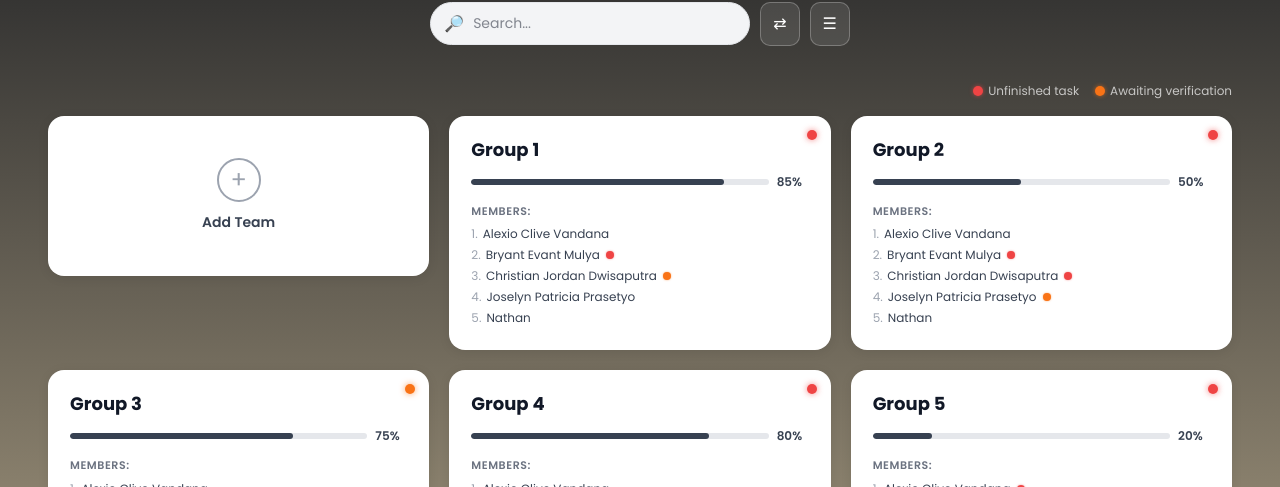
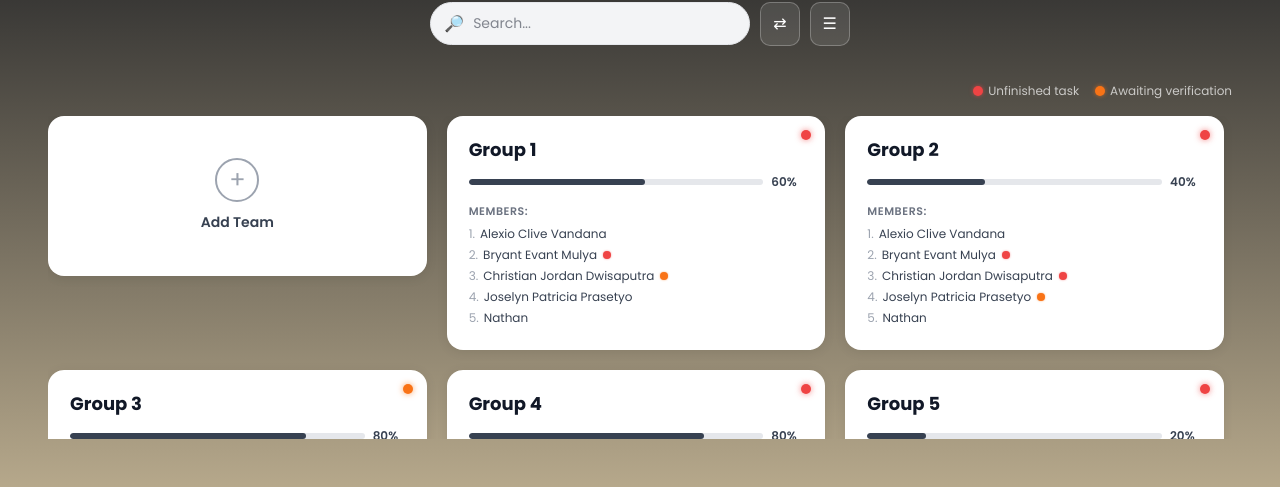
Before and after one commit to lagirebahan/Assignly-SoftwareEngineeringProject, a Next.js app in the folder my-app/: page /teams in a window 1280 px wide. Shown: the part 313-800 px from the top of the page. Built offline with nearby package versions, Linux system fonts and the light colour scheme.

Commit message:
addAPIroute
benerin structure, add api route

```diff
--- /dev/null
+++ b/my-app/app/api/teams/create/route.ts
@@ -0,0 +1,17 @@
+export async function POST(req: Request) {
+  const { name } = await req.json();
+
+  const newTeam = {
+    id: crypto.randomUUID(),
+    name,
+    progress: 0,
+    members: [
+      {
+        name: "You", // replace with logged-in user later
+        taskStatus: "unfinished",
+      },
+    ],
+  };
+
+  return Response.json(newTeam);
+}
--- /dev/null
+++ b/my-app/app/api/teams/join/route.ts
@@ -0,0 +1,23 @@
+export async function POST(req: Request) {
+  const { code } = await req.json();
+
+  // fake lookup
+  if (code !== "ABC-12345") {
+    return new Response("Invalid code", { status: 400 });
+  }
+
+  const team = {
+    id: "group5",
+    name: "Group 5",
+    progress: 20,
+    members: [
+      { name: "Alexio Clive Vandana", taskStatus: "unfinished" },
+      { name: "Bryant Evant Mulya", taskStatus: "unfinished" },
+      { name: "Christian Jordan Dwisaputra", taskStatus: "unfinished" },
+      { name: "Joselyn Patricia Prasetyo", taskStatus: "unverified" },
+      { name: "Nathan", taskStatus: "done" },
+    ],
+  };
+
+  return Response.json(team);
+}
--- a/my-app/app/globals.css
+++ b/my-app/app/globals.css
@@ -27,5 +27,5 @@ body {
 
 html, body {
   height: 100%;
-  overflow: hidden;
+  overflow: hidden; /*scroll lock*/
 }
--- a/my-app/app/page.tsx
+++ b/my-app/app/page.tsx
@@ -2,9 +2,6 @@ import Link from "next/link";
 export default function HomePage() {
   return (
     <div className="h-full bg-gradient-to-b from-[#2e2e2e] to-[#b6a88b] p-12 overflow-hidden flex flex-col">
-
-      {/* sementara title pagenya gini dulu, blm ada navbar */}
-      {/* <h1 className="text-white text-2xl mb-6 flex-shrink-0">Home Page</h1> */}
 
       <div className="grid grid-cols-[1fr_1.4fr] gap-8 flex-1 min-h-0">
 
--- a/my-app/app/teams/[teamId]/page.tsx
+++ b/my-app/app/teams/[teamId]/page.tsx
@@ -1,14 +1,18 @@
+import { main } from "framer-motion/client";
 import Link from "next/link";
 
 export default async function TeamDetail({ params }: { params: Promise<{ teamId: string }>;}) {
     const { teamId } = await params;
     return (
-        <div>
-            <h1>Team ID: {teamId}</h1>
+        // <div>
+        //     <h1>Team ID: {teamId}</h1>
 
-            <Link href={`/teams/${teamId}/tasks`}>Tasks</Link>
+        //     <Link href={`/teams/${teamId}/tasks`}>Tasks</Link>
 
-            <Link href={`/teams/${teamId}/verification`}>Verification</Link>
-        </div>
+        //     <Link href={`/teams/${teamId}/verification`}>Verification</Link>
+        // </div>
+        <main>
+
+        </main>
   );
 }
--- a/my-app/app/teams/page.tsx
+++ b/my-app/app/teams/page.tsx
@@ -23,15 +23,61 @@ export default function TeamPage() {
     t.name.toLowerCase().includes(search.toLowerCase())
   );
 
-  const handleAddTeam = () => {
-    // In real app, this would make an API call
-    // For demo, we just close the modal
+  const handleCreateTeam = async (name:string) => {
+    try {
+    const res = await fetch("/api/teams/create", {
+      method: "POST",
+      headers: {
+        "Content-Type": "application/json",
+      },
+      body: JSON.stringify({ name }),
+    });
+
+    if (!res.ok) {
+      throw new Error("Failed to create team");
+    }
+
+    const newTeam = await res.json();
+
+    // assuming API returns created team
+    setTeams((prev) => [...prev, newTeam]);
+    setShowModal(false)
+
+  } catch (err) {
+    console.error(err);
+    alert("Failed to create team");
+  }
+  };
+
+  const handleJoinTeam = async (joinCode:string) => {
+    try {
+    const res = await fetch("/api/teams/join", {
+      method: "POST",
+      headers: {
+        "Content-Type": "application/json",
+      },
+      body: JSON.stringify({ joinCode }),
+    });
+
+    if (!res.ok) {
+      throw new Error("Invalid invite code");
+    }
+
+    const team:Team = await res.json();
+
+    setTeams((prev) => [...prev, team]);
+    setShowModal(false)
+
+  } catch (err) {
+    console.error(err);
+    alert("Failed to join team");
+  }
   };
 
   return (
-    <main
+    <div
       style={{
-        minHeight: "100vh",
+        height: "100%",
         background: "linear-gradient(to bottom, #2e2e2e, #b6a88b)",
         display: "flex",
         flexDirection: "column",
@@ -71,11 +117,23 @@ export default function TeamPage() {
       </div>
 
       {/* Body */}
+      <div className= "flex flex-col min-h-0">
         {!hasTeams ? (
           <EmptyState onClick={() => setShowModal(true)} />
         ) : (
           <>
+            {/* red dot orange dot thingy */}
+            <div className="flex-shrink-0">
               <Legend />
+            </div>
+
+            <div className="flex-1 overflow-y-auto pr-2 min-h-0 space-y-6
+            [&::-webkit-scrollbar]:w-1.5
+            [&::-webkit-scrollbar-track]:bg-white
+            [&::-webkit-scrollbar-track]:rounded-full
+            [&::-webkit-scrollbar-thumb]:rounded-full
+            [&::-webkit-scrollbar-thumb]:bg-gray-400/100"
+            >
               <div
                 style={{
                   display: "grid",
@@ -92,13 +150,18 @@ export default function TeamPage() {
                   <TeamCard key={team.id} team={team} />
                 ))}
               </div>
+            </div>
+
           </>
         )}
+      </div>
+
+
 
       {/* Modal */}
       {showModal && (
-        <Modal onClose={() => setShowModal(false)} onCreateTeam={handleAddTeam} />
+        <Modal onClose={() => setShowModal(false)} onCreateTeam={handleCreateTeam} onJoinTeam={handleJoinTeam}/>
       )}
-    </main>
+    </div>
   );
 }
--- a/my-app/components/teams/Modal.tsx
+++ b/my-app/components/teams/Modal.tsx
@@ -1,7 +1,11 @@
 "use client"
 import { useState } from "react";
 
-export function Modal({ onClose, onCreateTeam }: { onClose: () => void; onCreateTeam: () => void }) {
+export function Modal({ onClose, onCreateTeam, onJoinTeam }: {
+  onClose: () => void;
+  onCreateTeam: (teamName: string) => void;
+  onJoinTeam:(joinCode:string)=>void;
+}) {
   const [tab, setTab] = useState<"create" | "join">("create");
   const [teamName, setTeamName] = useState("");
   const [joinCode, setJoinCode] = useState("");
@@ -20,6 +24,18 @@ export function Modal({ onClose, onCreateTeam }: { onClose: () => void; onCreate
     textTransform: "uppercase" as const,
     transition: "color 0.2s, border-color 0.2s",
   });
+
+  const handleCreate = () => {
+    if (!teamName.trim()) return;
+    onCreateTeam(teamName);
+    onClose();
+  }
+
+  const handleJoin = () => {
+    if (!joinCode.trim()) return;
+    onJoinTeam(joinCode);
+    onClose();
+  };
 
   return (
     <div
@@ -87,7 +103,7 @@ export function Modal({ onClose, onCreateTeam }: { onClose: () => void; onCreate
                 }}
               />
               <button
-                onClick={() => { onCreateTeam(); onClose(); }}
+                onClick={() => { handleCreate }}
                 style={{
                   width: "100%",
                   padding: "12px 0",
@@ -134,7 +150,7 @@ export function Modal({ onClose, onCreateTeam }: { onClose: () => void; onCreate
                 }}
               />
               <button
-                onClick={() => { onCreateTeam(); onClose(); }}
+                onClick={() => { handleJoin}}
                 style={{
                   width: "100%",
                   padding: "12px 0",
--- a/my-app/components/teams/TeamCard.tsx
+++ b/my-app/components/teams/TeamCard.tsx
@@ -3,9 +3,11 @@ import Link from "next/link";
 import { StatusDot } from "./StatusDot";
 import { ProgressBar } from "./ProgressBar";
 import { Team } from "@/types/team";
+import { getTeamProgress } from "@/utils/team";
 
 export function TeamCard({ team }: { team: Team }) {
   const hasAlert = team.members.some((m) => m.taskStatus !== "done");
+  const progress = getTeamProgress(team.members)
   return (
     <Link href={`/teams/${team.id}`} style={{ textDecoration: "none" }}>
       <div
@@ -52,7 +54,7 @@ export function TeamCard({ team }: { team: Team }) {
           {team.name}
         </h2>
 
-        <ProgressBar value={team.progress} />
+        <ProgressBar value={progress} />
 
         <p style={{ fontSize: 11, fontWeight: 600, color: "#6b7280", marginBottom: 6, textTransform: "uppercase", letterSpacing: "0.05em" }}>
           Members:
--- a/my-app/types/team.ts
+++ b/my-app/types/team.ts
@@ -8,6 +8,6 @@ export interface TeamMember {
 export interface Team {
   id: string;
   name: string;
-  progress: number;
+  // progress: number;
   members: TeamMember[];
 }
--- /dev/null
+++ b/my-app/utils/team.ts
@@ -0,0 +1,8 @@
+import { TeamMember } from "@/types/team";
+
+export function getTeamProgress(members: TeamMember[]): number {
+  if (members.length === 0) return 0;
+
+  const done = members.filter(m => m.taskStatus === "done").length;
+  return Math.round((done / members.length) * 100);
+}
```
Also changed, not shown: my-app/app/teams/[teamId]/tasks/verification/page.tsx (renamed from my-app/app/teams/[teamId]/verification/page.tsx). Lines whose indentation alone changed are shown as unchanged.
